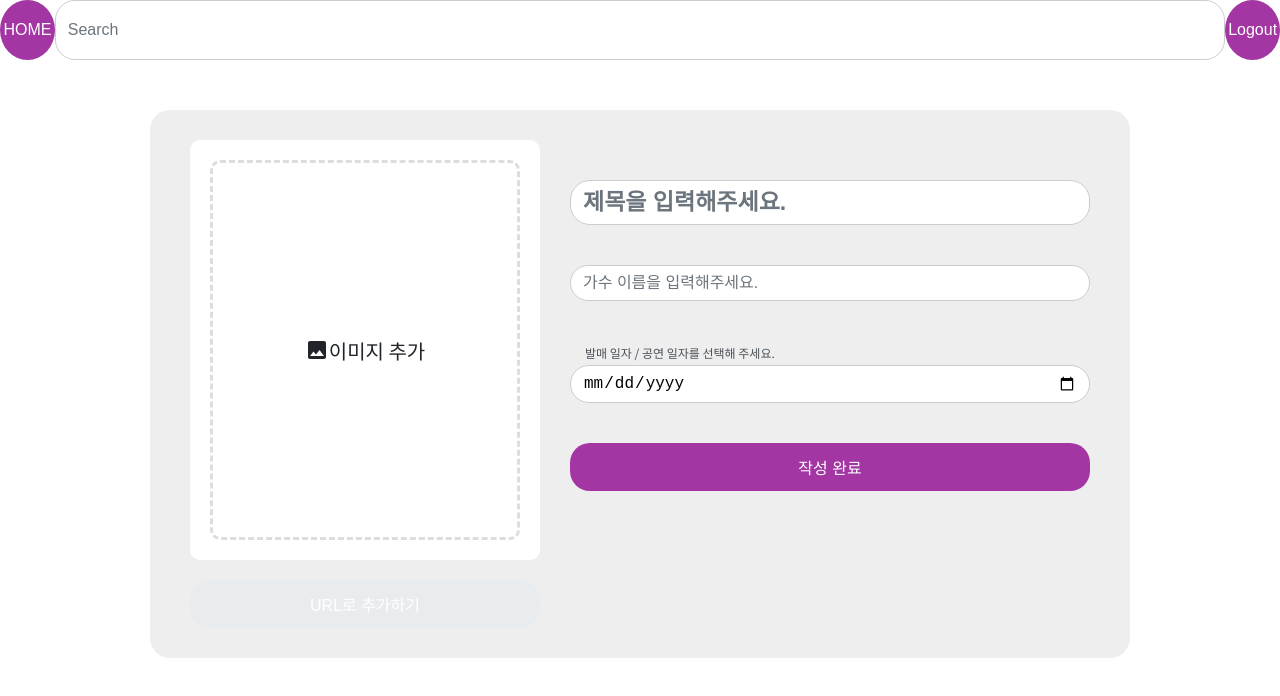
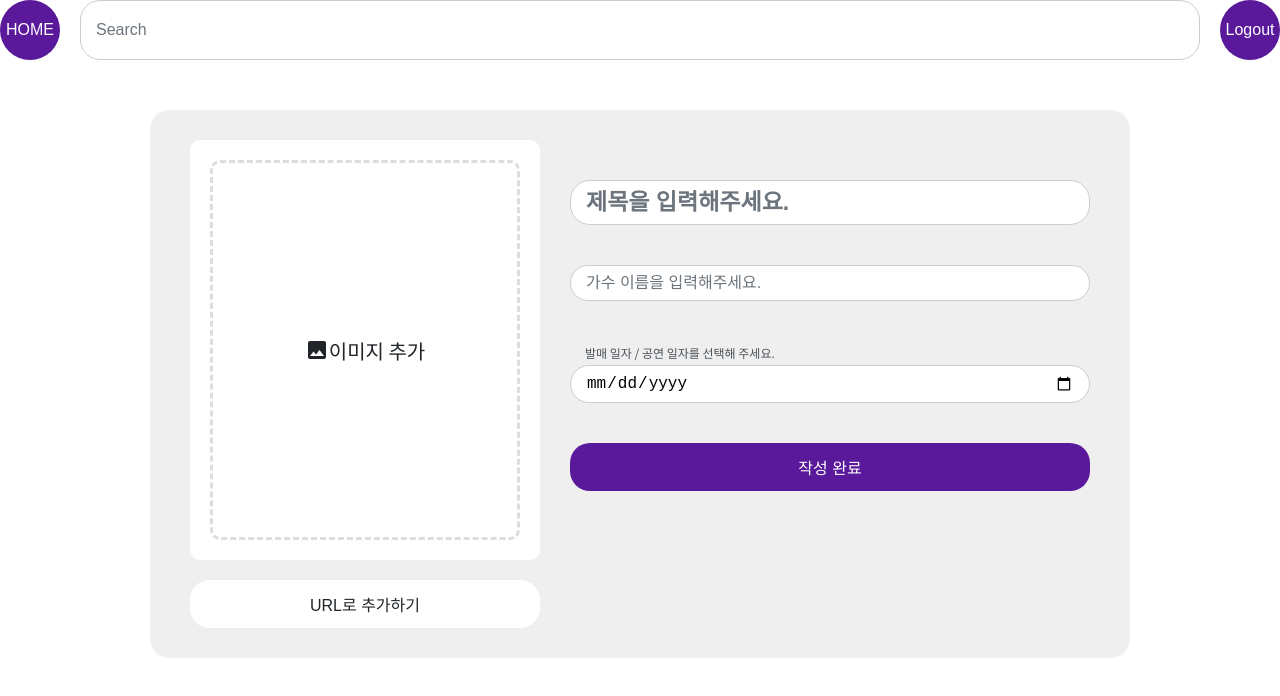
Before and after one commit to HseongH/Bohemian-Rhapsody, a React (Create React App) app: page /write in a window 1280 px wide. Shown: the top 696 px of the page. Built offline with nearby package versions, Linux system fonts and the light colour scheme.

Commit message:
버튼 스타일 수정

```diff
--- a/src/components/Header.js
+++ b/src/components/Header.js
@@ -7,11 +7,11 @@ const Header = (props) => {
     <React.Fragment>
       <Grid is_flex>
         <Button>HOME</Button>
-        <Input placeholder="Search"/>
+        <Input placeholder="Search" margin="0 20px 0" style={{ flex: 1 }} />
         <Button>Logout</Button>
       </Grid>
     </React.Fragment>
-  )
+  );
 };
 
 Header.defaultProps = {};
--- a/src/elements/Button.js
+++ b/src/elements/Button.js
@@ -19,7 +19,7 @@ const ButtonStyle = styled.button`
   align-items: center;
 
   &:hover {
-    backgorund: ${(props) => props.hoverColor};
+    background: ${(props) => props.hoverColor};
   }
 `;
 
@@ -38,8 +38,8 @@ Button.defaultProps = {
   color: '#fff',
   padding: 0,
   radius: '50%',
-  hoverColor: '#a336cc',
-  bg: '#A336A3',
+  bg: '#5a189a',
+  hoverColor: '#2b1773',
   clickEvent: () => {},
 };
 
--- a/src/elements/Input.js
+++ b/src/elements/Input.js
@@ -15,7 +15,7 @@ const InputStyle = styled.input`
   box-sizing: border-box;
 
   &:focus {
-    box-shadow: rgba(3, 102, 214, 0.3) 0px 0px 0px 3px;
+    box-shadow: rgba(3, 102, 214, 0.3) 0px 0px 0px 3px inset;
     outline: none;
     border: none;
   }
@@ -55,7 +55,7 @@ const Input = ({ placeholder, type, value, changeEvent, ...props }) => {
 Input.defaultProps = {
   width: '100%',
   bg: '#fff',
-  padding: '8px 12px',
+  padding: '8px 15px',
   margin: 0,
   radius: '20px',
   fontSize: '16px',
--- a/src/pages/Write.js
+++ b/src/pages/Write.js
@@ -45,7 +45,7 @@ const Write = (props) => {
       is_flex="space-between"
       margin="50px auto"
       padding="30px 40px"
-      bg="#eee"
+      bg="#EFEFEF"
       radius="20px"
     >
       <Grid width="350px" margin="0 30px 0 0">
@@ -73,7 +73,9 @@ const Write = (props) => {
           padding="12px 0"
           radius="20px"
           margin="20px 0 0"
-          bg="#e9ecef"
+          bg="#fff"
+          hoverColor="#ccc"
+          color="inherit"
         >
           URL로 추가하기
         </Button>
```
